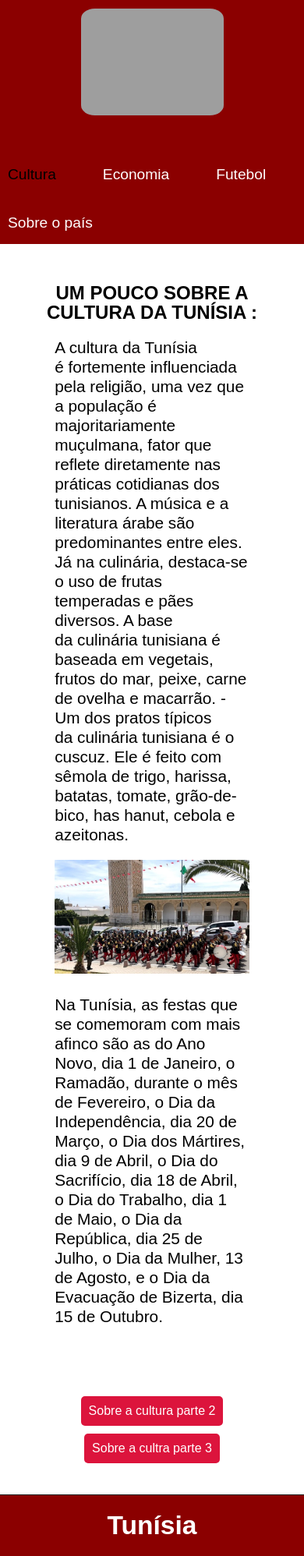
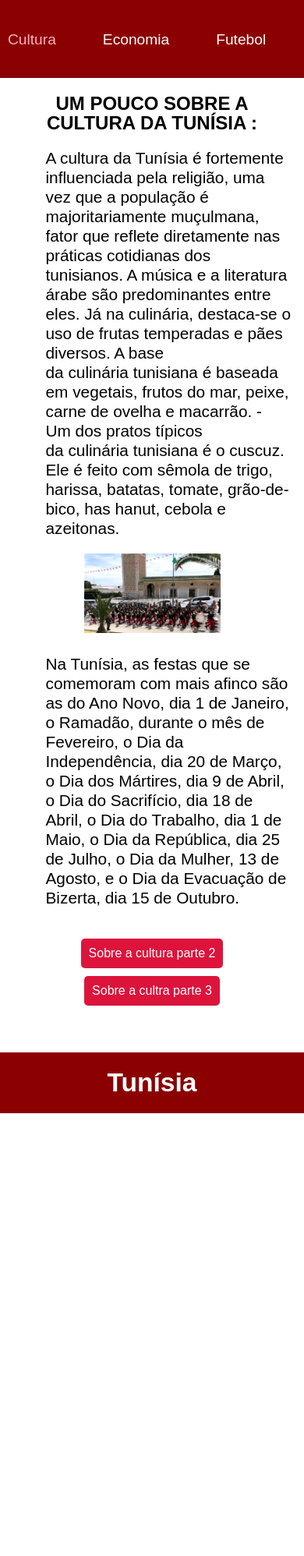
Before and after one commit to JoaoPedroSarmento/JoaoPedroSarmento.github.io, a PHP site: page /Cultura/index.html in a window 390 px wide. Shown: the whole page at 78% size. After the commit the page ends 1428 px from the top, so only its background shows below. Run offline with PHP 8.4, Linux system fonts and the light colour scheme; grey boxes are pictures that could not be loaded.

Commit message:
Add files via upload

```diff
--- a/sobre/main.css
+++ b/sobre/main.css
@@ -24,15 +24,18 @@ body::-webkit-scrollbar-thumb {
   display: flex;
 }
 header#menu {
+  width: 15%;
   background-color: #8b0000;
   display: flex;
   flex-direction: column;
+  position:fixed;
+  height: 100%;
+  top: 0px;
 }
  a[href="#1"] {
-  color: 	#000;
- }
+   color: 	#ffafc1;
+}
 footer {
-  border-top: 1px solid rgb(26, 20, 20);
   display: flex;
   justify-content: space-around;
   padding: 20px 0px;
@@ -58,7 +61,7 @@ nav ul a {
 
 }
 nav ul a:hover  {
-  color: 	#000;
+  color: #ffafc1;
   opacity: 0.9;
 }
 
@@ -75,15 +78,15 @@ nav ul {
 
 
 p {
-
   font-size: 1.3rem;
 }
 .texto {
-  margin: auto;
-  width: 80%;
+  position: relative;
+  left: 6%;
+  width: 70%;
 }
 #figure {
-  padding: 10px;
+  padding:10px;
   text-align: center;
 }
 
@@ -93,15 +96,16 @@ p {
   border: 1px solid #8b0000;
   cursor: no-drop;
 }
-
+main {
+  padding: 20px;
+}
 main section {
-  width: 80%;
   display: flex;
-  flex-wrap: wrap;
   flex-direction: column;
+  align-items: center;
   gap: 20px;
   line-height: 25px;
-  margin: 50px auto;
+
 }
 
 main header h1,
@@ -110,12 +114,11 @@ img {
 }
 
 main section figure {
-  width: 100%;
-  text-align: center;
+   text-align: center;
 }
 
 main section figure img {
-  width: 80%;
+  width: 50%;
 }
 
 #botoes {
@@ -139,15 +142,25 @@ main section figure img {
   #container {
     flex-wrap: wrap;
   }
-
+  #figure {
+    display: none;
+  }
   header#menu {
-   gap: 50px;
+    width: 100%;
+    position: static;
+    gap: 20px;
     justify-content: center;
     flex-wrap: wrap;
     flex-direction: row;
   }
   nav ul {
+    position: relative;
+    top: 40%;
     flex-direction: row;
   }
+.texto {
+  width: 90%;
 
 }
+
+}
```
Also changed, not shown: Futebol/estilo.css (+5 -7 lines).
